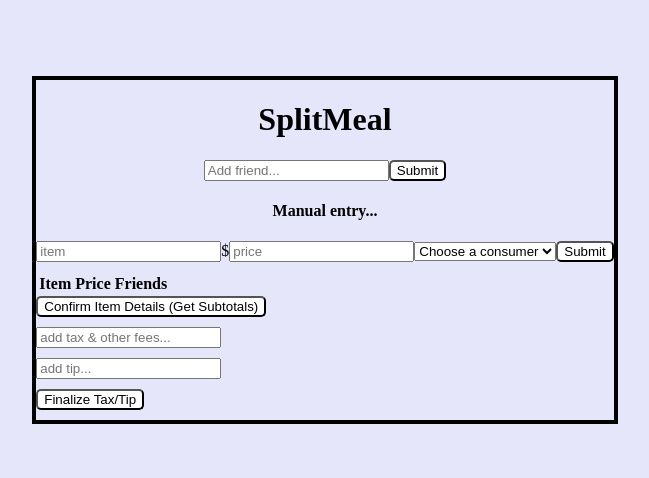
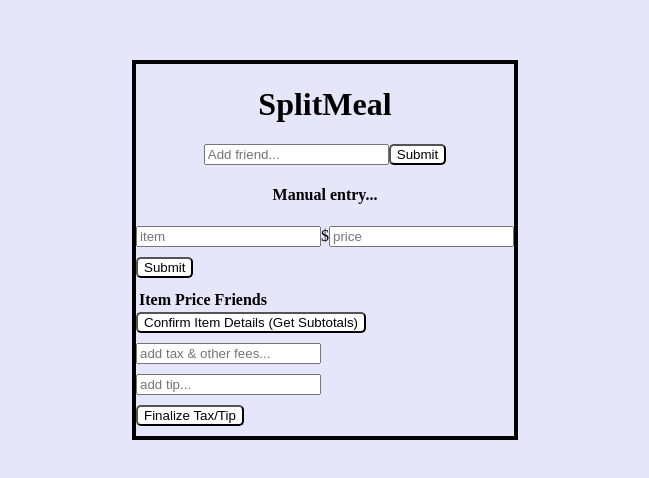
Before and after one commit to etcaples/better-meal-splitter, a React app: page / in a window 1280 px wide. Shown: the part 150-628 px from the top of the page, without its empty margins (315-964 px from the left). Built offline with nearby package versions, Linux system fonts and the light colour scheme.

Commit message:
changed select drop down to checkboxes

```diff
--- a/client/src/components/ItemEntryFields.jsx
+++ b/client/src/components/ItemEntryFields.jsx
@@ -8,7 +8,7 @@ const ItemEntryFields = (props) => {
     handleFriendSubmit,
     handleItemChange,
     handlePriceChange,
-    handleEaterSelect,
+    // handleEaterSelect,
     handleRowSubmit,
   } = props;
   return (
@@ -26,22 +26,24 @@ const ItemEntryFields = (props) => {
         <input placeholder="item" onChange={e => handleItemChange(e)} />
         {'$'}
         <input placeholder="price" onChange={e => handlePriceChange(e)} />
-        <select onChange={e => handleEaterSelect(e.target.value)}>
-          <option value="1" selected>
-            Choose a consumer
-          </option>
+        {/* <select onChange={e => handleEaterSelect(e.target.value)}> */}
+        <div>
           {
             friends.map(friend => (
-              <option>
-                {friend}
-              </option>
+              <span>
+                <input type="checkbox" key={friend} />
+                <label htmlFor={friend}>
+                  {friend}
+                </label>
+              </span>
             ))
           }
-        </select>
-        <button type="button" onClick={() => handleRowSubmit()}>
-          {'Submit'}
-        </button>
+        </div>
+        {/* </select> */}
       </div>
+      <button type="button" onClick={() => handleRowSubmit()}>
+        {'Submit'}
+      </button>
     </div>
   );
 };
@@ -50,7 +52,7 @@ ItemEntryFields.propTypes = {
   friends: PropTypes.arrayOf(PropTypes.string).isRequired,
   handleFriendChange: PropTypes.func.isRequired,
   handleFriendSubmit: PropTypes.func.isRequired,
-  handleEaterSelect: PropTypes.func.isRequired,
+  // handleEaterSelect: PropTypes.func.isRequired,
   handleRowSubmit: PropTypes.func.isRequired,
   handlePriceChange: PropTypes.func.isRequired,
   handleItemChange: PropTypes.func.isRequired,
```
Also changed, not shown: public/main.js.
